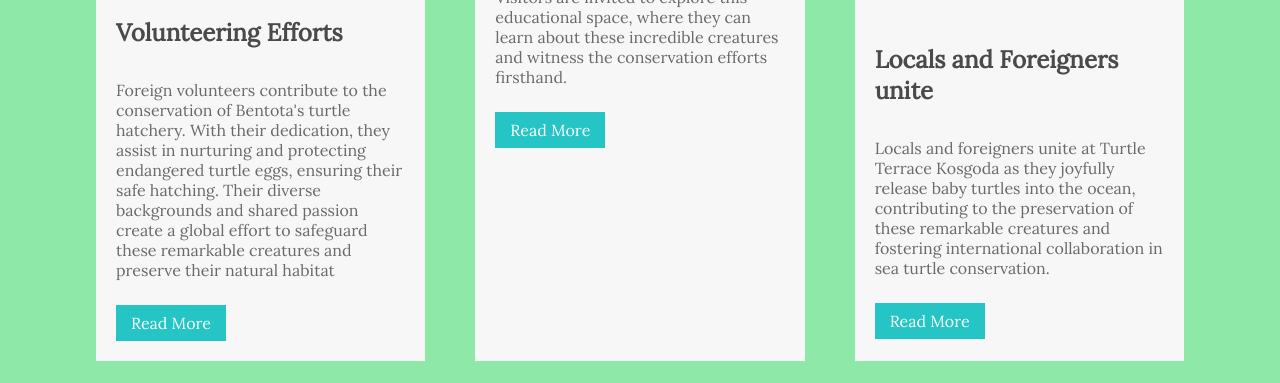
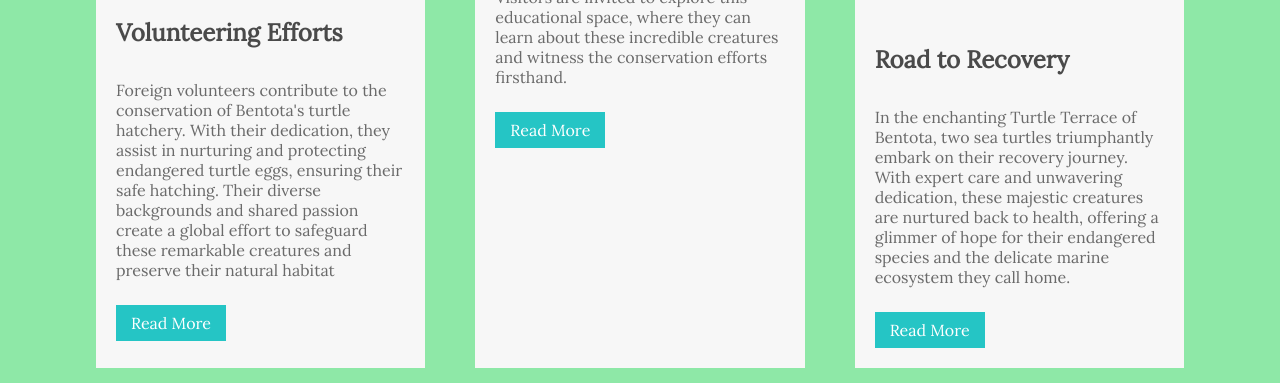
Before and after one commit to navindu2004/TurtleTerrace, a plain HTML site: page bentota.html in a window 1280 px wide. Shown: the part 1739-2122 px from the top of the page. Drawn offline with Linux system fonts and the light colour scheme; a web font is replaced by a local one.

Commit message:
commit threats to turtles harvard referencing

```diff
--- a/bentota.html
+++ b/bentota.html
@@ -156,8 +156,8 @@
             <img src="images/116283143Kosgoda_turtle_hatchery.jpg">
         </div>
         <div class="bentarticle2">
-            <h4>Locals and Foreigners unite</h4>
-            <p>Locals and foreigners unite at Turtle Terrace Kosgoda as they joyfully release baby turtles into the ocean, contributing to the preservation of these remarkable creatures and fostering international collaboration in sea turtle conservation. </p>
+            <h4>Road to Recovery</h4>
+            <p>In the enchanting Turtle Terrace of Bentota, two sea turtles triumphantly embark on their recovery journey. With expert care and unwavering dedication, these majestic creatures are nurtured back to health, offering a glimmer of hope for their endangered species and the delicate marine ecosystem they call home.</p>
         </div>
         <div class="bentblog-view">
             <a href="" class="button2">Read More</a>
@@ -238,12 +238,17 @@
 
 
 
-<!--All images in the kosgoda Hatchery page have been derived from iStock Photos-->
+      <!--References and citations-->
+      <!--Image on the top of the Bentota Webpage has been derived from Wallpaper Flare, with credits going to the author Patrick Robinschultz-->
+      <!--The image under "Volunteering efforts" has been taken from Sea Turtle Conservation Sri Lanka (https://www.google.com/url?sa=t&rct=j&q=&esrc=s&source=web&cd=&cad=rja&uact=8&ved=2ahUKEwj_p7at5Z3_AhVUamwGHdY9CFEQFnoECBYQAQ&url=https%3A%2F%2Fwww.volunteerworld.com%2Fen%2Fvolunteer-abroad%2Fsea-turtle-sri-lanka&usg=AOvVaw01p47B7aJfbf8HG8nF4wFU)
+      Google.com. (2023). Available at: https://www.google.com/url?sa=t&rct=j&q=&esrc=s&source=web&cd=&cad=rja&uact=8&ved=2ahUKEwj_p7at5Z3_AhVUamwGHdY9CFEQFnoECBYQAQ&url=https%3A%2F%2Fwww.volunteerworld.com%2Fen%2Fvolunteer-abroad%2Fsea-turtle-sri-lanka&usg=AOvVaw01p47B7aJfbf8HG8nF4wFU [Accessed 30 May 2023]. ‌-->
+      <!--The image of two sea turtles above the "road to recovery" headline, it has been credited to Kosgoda Turtle Hatchery website, taken from an unknown author.
+      www.kosgodaseaturtle.org. (n.d.). KSTCP :: Home. [online] Available at: https://www.kosgodaseaturtle.org/. -->
 
 
 
 
-      <!--References come over here only-->
+
   </body>
 
 
```
Also changed, not shown: hikkaduwa_hatchery.html (+9 -1 lines), index.html (+4 -2 lines), threatstoturtles.html (+3 -1 lines).
